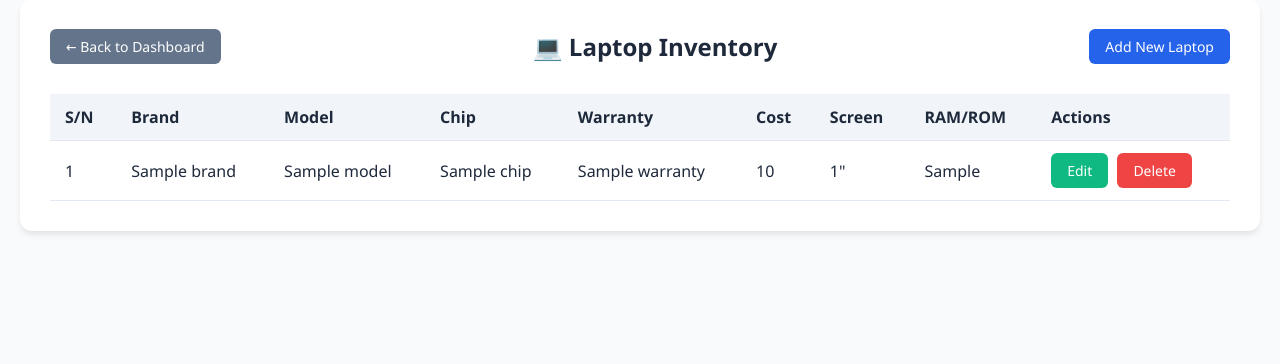
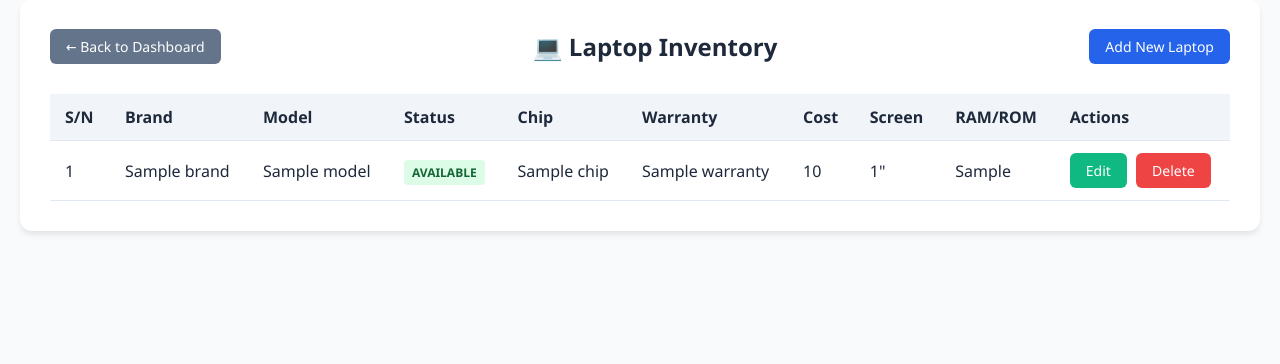
Before and after one commit to pwatjana/Laptop_Manage, a Flask app: template templates/laptops.html in a window 1280 px wide. Shown: the part 21-385 px from the top of the page. Run offline with Flask 3, Linux system fonts and the light colour scheme; the template is opened without the code that fills it: most values are stand-ins (such as "Sample title", 1, 10 or a date in 2020).

Commit message:
Add Status column to laptops tracking

```diff
--- a/app.py
+++ b/app.py
@@ -49,6 +49,7 @@ def add_laptop():
             "Brand": request.form['brand'],
             "Model": request.form['model'],
             "Chip": request.form['chip'],
+            "Status": request.form['status'],
             "Warranty": request.form['warranty'],
             "Cost": float(request.form['cost']) if request.form['cost'] else 0,
             "ScreenSize": float(request.form['screen']) if request.form['screen'] else 0,
@@ -68,6 +69,7 @@ def edit_laptop(sn):
     if request.method == 'POST':
         data = {
             "Brand": request.form['brand'], "Model": request.form['model'], "Chip": request.form['chip'],
+            "Status": request.form['status'],
             "Warranty": request.form['warranty'], "Cost": float(request.form['cost']),
             "ScreenSize": float(request.form['screen']), "RamRom": request.form['ramrom']
         }
--- a/static/style.css
+++ b/static/style.css
@@ -73,6 +73,19 @@ tr:hover { background-color: #f8fafc; }
 .edit { background: var(--edit); color: white; }
 .delete { background: var(--danger); color: white; margin-left: 5px; }
 
+/* Status Badges */
+.badge {
+    padding: 4px 8px;
+    border-radius: 4px;
+    font-size: 0.75rem;
+    font-weight: 600;
+    text-transform: uppercase;
+}
+.available { background: #dcfce7; color: #166534; }
+.assigned { background: #dbeafe; color: #1e40af; }
+.repair { background: #fef3c7; color: #92400e; }
+.lost { background: #fee2e2; color: #991b1b; }
+
 .form-container { max-width: 600px; }
 
 .form-group { margin-bottom: 15px; }
--- a/templates/laptops.html
+++ b/templates/laptops.html
@@ -16,7 +16,7 @@
         <table>
             <thead>
                 <tr>
-                    <th>S/N</th><th>Brand</th><th>Model</th><th>Chip</th><th>Warranty</th><th>Cost</th><th>Screen</th><th>RAM/ROM</th><th>Actions</th>
+                    <th>S/N</th><th>Brand</th><th>Model</th><th>Status</th><th>Chip</th><th>Warranty</th><th>Cost</th><th>Screen</th><th>RAM/ROM</th><th>Actions</th>
                 </tr>
             </thead>
             <tbody>
@@ -25,6 +25,7 @@
                     <td>{{ laptop['SerialNumber'] }}</td>
                     <td>{{ laptop['Brand'] }}</td>
                     <td>{{ laptop['Model'] }}</td>
+                    <td><span class="badge {{ laptop['Status']|lower }}">{{ laptop['Status'] or 'N/A' }}</span></td>
                     <td>{{ laptop['Chip'] }}</td>
                     <td>{{ laptop['Warranty'] }}</td>
                     <td>{{ "{:,.0f}".format(laptop['Cost']) }}</td>
```
Also changed, not shown: templates/add_laptop.html (+9 -0 lines), templates/edit_laptop.html (+9 -0 lines).
